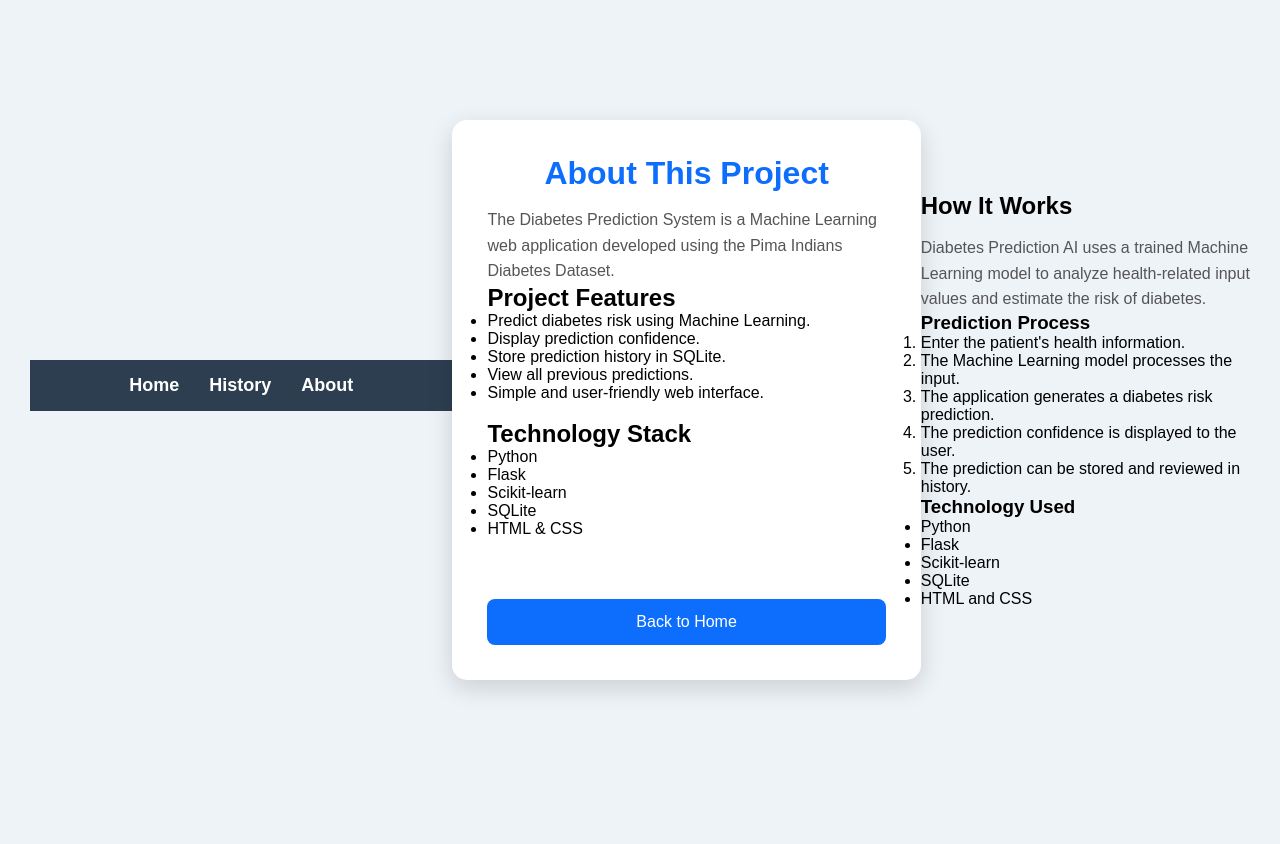
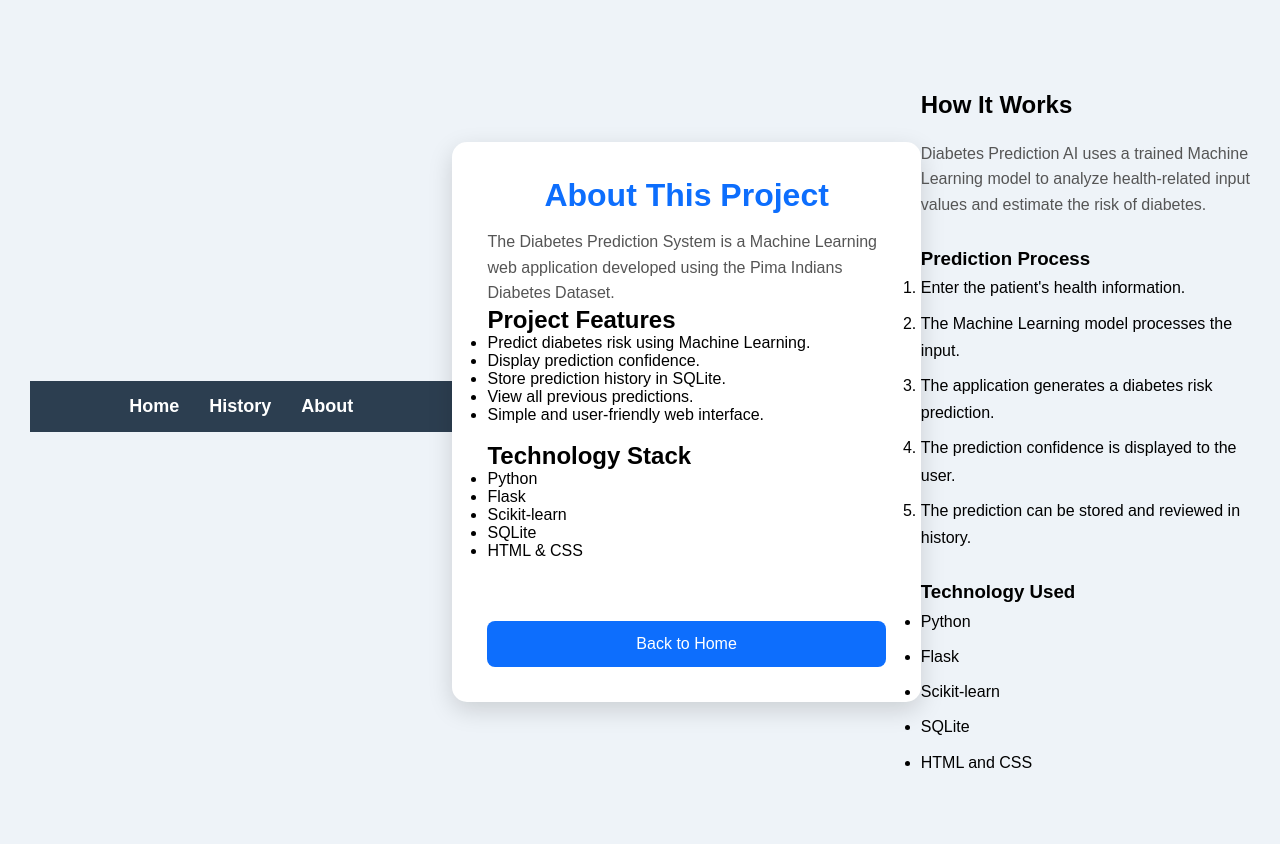
Before and after one commit to harinisharma-t/DiabetesPredictionAI, a Flask app: page /about in a window 1280 px wide. Before the commit the page ends 693 px from the top, so only its background shows below. Run offline with Flask 3, Linux system fonts and the light colour scheme; parts of the project's set-up code (start-up, migrations or seed data) failed here and were passed over.

Commit message:
Day 37: Style About page sections

```diff
--- a/app/static/style.css
+++ b/app/static/style.css
@@ -246,3 +246,17 @@ a {
     margin-bottom: 25px;
     font-size: 16px;
 }
+.about-section {
+    max-width: 800px;
+    margin: 30px auto;
+    line-height: 1.7;
+}
+
+.about-section h2,
+.about-section h3 {
+    margin-top: 25px;
+}
+
+.about-section li {
+    margin-bottom: 8px;
+}
```
